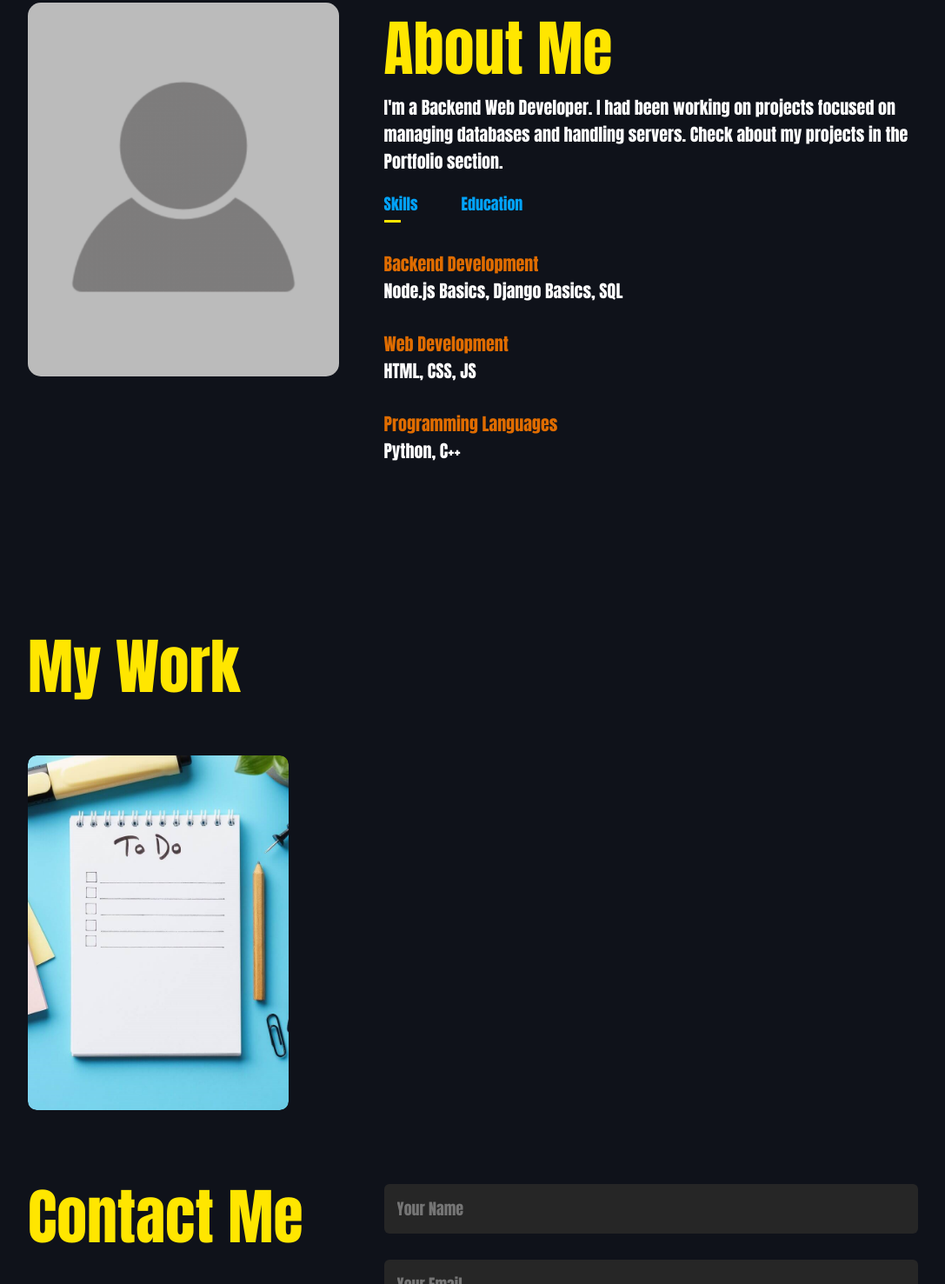
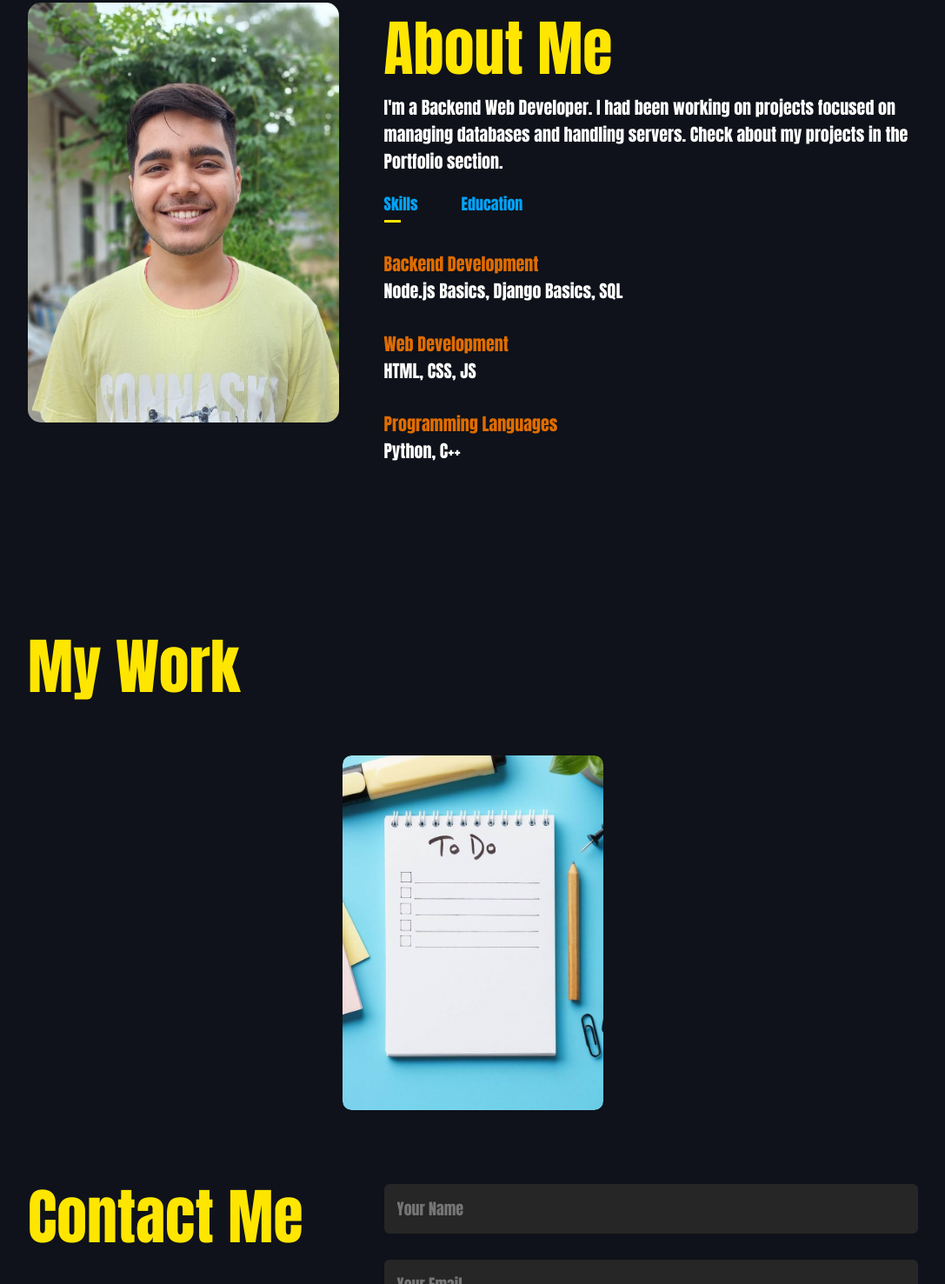
Before and after one commit to Priyesh-Kun/Portfolio, a plain HTML site: page index.html in a window 1280 px wide. Shown: the part 887-2364 px from the top of the page at 87% size, without its empty margins (96-1183 px from the left). Drawn offline with Linux system fonts and the light colour scheme; a web font is replaced by a local one.

Commit message:
Add files via upload

```diff
--- a/index.html
+++ b/index.html
@@ -44,7 +44,7 @@
         <div class="container">
             <div class="row">
                 <div class="about-col-1">
-                    <img src="images/user.png" alt="">
+                    <img src="images/user.jpg" alt="">
                 </div>
                 <div class="about-col-2">
                     <h1 class="sub-title">About Me</h1>
--- a/style.css
+++ b/style.css
@@ -218,10 +218,11 @@ nav ul li a:hover::after{
     padding: 50px 0;
 }
 .work-list{
-    display: grid;
+    /* display: grid;
     grid-template-columns: repeat(auto-fit, minmax(250px, 1fr));
-    grid-gap: 40px;
+    grid-gap: 40px; */
     margin-top: 50px;
+
 }
 .work{
     width: 300px;
@@ -229,6 +230,8 @@ nav ul li a:hover::after{
     border-radius: 10px;
     position: relative;
     overflow:hidden;
+    margin: auto;
+
 }
 .work img{
     width: 100%;
```
Also changed, not shown: images/user.jpg (added).
